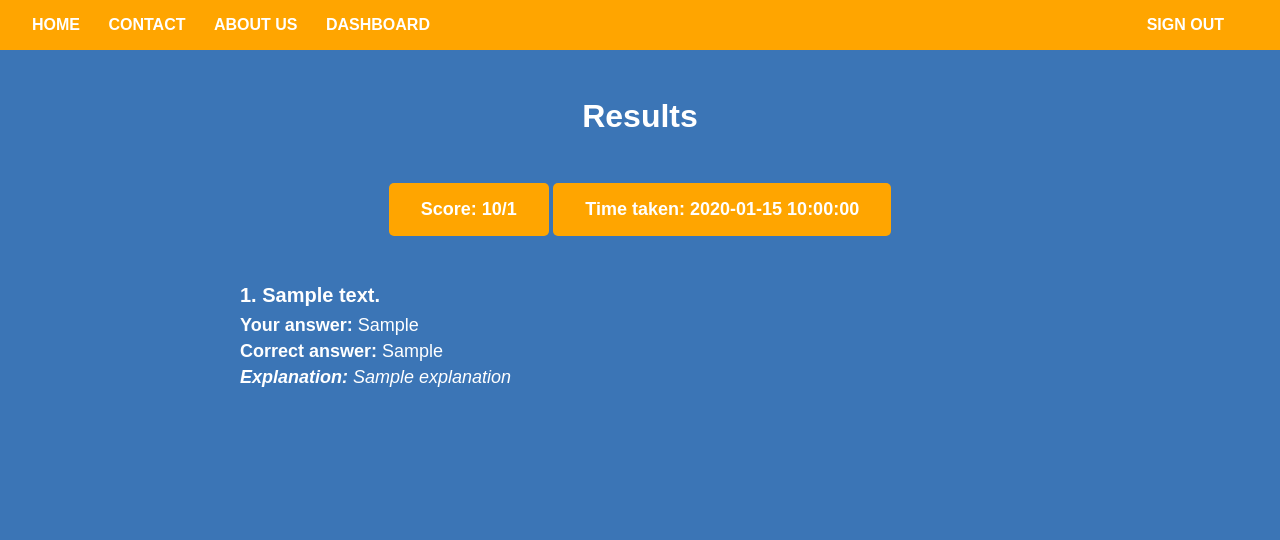
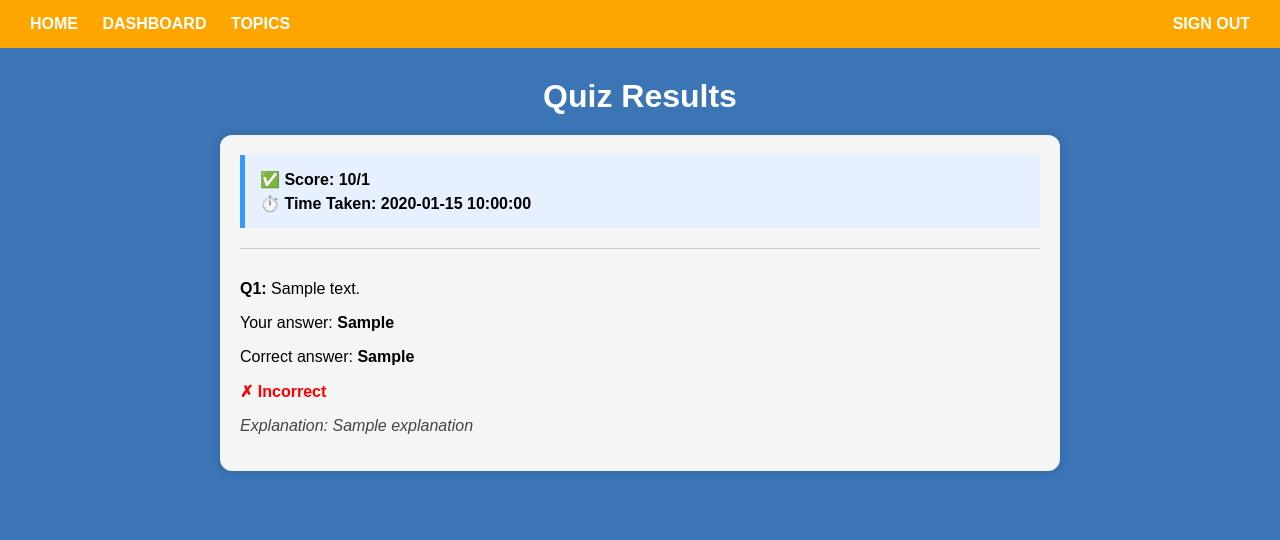
Before and after one commit to NikhilVankayala/mathquiz_app, a Flask app: template templates/result.html in a window 1280 px wide. Shown: the top 540 px of the page. Run offline with Flask 3, Linux system fonts and the light colour scheme; the template is opened without the code that fills it: most values are stand-ins (such as "Sample title", 1, 10 or a date in 2020).

Commit message:
Cleaning up the navigation bar

```diff
--- a/templates/home.html
+++ b/templates/home.html
@@ -9,7 +9,9 @@
   <nav class="navbar">
     <div class="nav-left">
       <a href="/">HOME</a>
+      <a href ="/dashboard">DASHBOARD</a>
     </div>
+
     <div class="nav-right">
       <a href="/login">SIGN IN</a>
     </div>
--- a/templates/result.html
+++ b/templates/result.html
@@ -4,120 +4,123 @@
   <meta charset="UTF-8" />
   <title>Quiz Results</title>
   <style>
-    /* Reset margins */
-    body, h1, h2, h3, p {
+    body {
+      background-color: #3b75b6;
+      font-family: Arial, sans-serif;
       margin: 0;
-      padding: 0;
+      color: white;
     }
 
-    body {
-      background-color: #3b75b6;
-      color: white;
-      font-family: Arial, sans-serif;
-      padding: 0;
-      margin: 0;
-    }
-
-    /* Navbar */
     .navbar {
       background-color: orange;
+      padding: 15px 20px;
       display: flex;
       justify-content: space-between;
       align-items: center;
-      padding: 1rem 2rem;
     }
 
-    .navbar-left a,
-    .navbar-right a {
+    .navbar a {
       color: white;
       text-decoration: none;
-      margin-right: 1.5rem;
       font-weight: bold;
-      font-size: 16px;
+      margin: 0 10px;
     }
 
-    .navbar-left a:last-child {
-      margin-right: 0;
+    h1 {
+      text-align: center;
+      margin: 30px 0 20px;
     }
 
-    .navbar-right a {
-      margin-left: 1.5rem;
+    .result-container {
+      display: flex;
+      flex-direction: column;
+      align-items: center;
+      padding-bottom: 40px;
     }
 
-    /* Page Content */
-    .container {
+    .result-box {
+      background-color: #f5f5f5;
+      color: black;
+      border-radius: 12px;
+      box-shadow: 0 0 10px rgba(0,0,0,0.15);
+      padding: 20px;
+      width: 90%;
       max-width: 800px;
-      margin: 3rem auto;
-      text-align: center;
+      margin-bottom: 30px;
     }
 
-    h2 {
-      font-size: 2rem;
-      margin-bottom: 2rem;
+    .summary {
+      background-color: #e6f0ff;
+      border-left: 5px solid #3399ff;
+      padding: 10px 15px;
+      margin-bottom: 20px;
     }
 
-    .box {
-      background-color: orange;
-      display: inline-block;
-      padding: 1rem 2rem;
-      border-radius: 5px;
+    .summary p {
+      margin: 5px 0;
       font-weight: bold;
-      font-size: 18px;
-      margin: 1rem 0;
-      color: white;
     }
 
-    .question-block {
-      text-align: left;
-      margin-top: 2rem;
-      font-size: 18px;
+    .question {
+      border-top: 1px solid #ccc;
+      padding-top: 15px;
+      margin-top: 15px;
     }
 
-    .question-block h3 {
-      font-size: 20px;
-      margin-bottom: 0.5rem;
+    .correct {
+      color: green;
+      font-weight: bold;
     }
 
-    .question-block p {
-      margin: 0.3rem 0;
+    .incorrect {
+      color: red;
+      font-weight: bold;
     }
 
     .explanation {
       font-style: italic;
-      margin-top: 0.5rem;
+      color: #444;
+      margin-top: 5px;
     }
   </style>
 </head>
 <body>
 
   <!-- Navigation Bar -->
-  <nav class="navbar">
-    <div class="navbar-left">
-      <a href="{{ url_for('home') }}">HOME</a>
-      <a href="#">CONTACT</a>
-      <a href="#">ABOUT US</a>
-      <a href="{{ url_for('dashboard') }}">DASHBOARD</a>
+  <div class="navbar">
+    <div>
+      <a href="/">HOME</a>
+      <a href="/dashboard">DASHBOARD</a>
+      <a href="{{ url_for('topics', grade=session['grade_level']) }}">TOPICS</a>
     </div>
-    <div class="navbar-right">
-      <a href="{{ url_for('login') }}">SIGN OUT</a>
+    <div>
+      <a href="/logout">SIGN OUT</a>
     </div>
-  </nav>
+  </div>
 
-  <!-- Main Content -->
-  <div class="container">
-    <h2>Results</h2>
+  <h1>Quiz Results</h1>
 
-    <div class="box">Score: {{ result.score }}/{{ result.total_questions }}</div>
-    <div class="box">Time taken: {{ formatted_time }}</div>
+  <div class="result-container">
+    <div class="result-box">
+      <div class="summary">
+        <p>✅ Score: {{ result.score }}/{{ result.total_questions }}</p>
+        <p>⏱️ Time Taken: {{ formatted_time }}</p>
+      </div>
 
-    {% for q in questions %}
-      <div class="question-block">
-        <h3>{{ loop.index }}. {{ q.question_text }}</h3>
-        <p><strong>Your answer:</strong> {{ q.user_option }}</p>
-        <p><strong>Correct answer:</strong> {{ q.correct_option }}</p>
-        <p class="explanation"><strong>Explanation:</strong> {{ q.explanation }}</p>
-      </div>
-    {% endfor %}
+      {% for q in questions %}
+        <div class="question">
+          <p><strong>Q{{ loop.index }}:</strong> {{ q.question_text }}</p>
+          <p>Your answer: <strong>{{ q.user_option }}</strong></p>
+          <p>Correct answer: <strong>{{ q.correct_option }}</strong></p>
+          {% if q.is_correct %}
+            <p class="correct">✓ Correct</p>
+          {% else %}
+            <p class="incorrect">✗ Incorrect</p>
+          {% endif %}
+          <p class="explanation">Explanation: {{ q.explanation }}</p>
+        </div>
+      {% endfor %}
+    </div>
   </div>
 
 </body>
--- a/templates/topics.html
+++ b/templates/topics.html
@@ -121,6 +121,7 @@
     <div class="nav-left">
       <a href="/">HOME</a>
       <a href="/dashboard">DASHBOARD</a>
+      <a href="{{ url_for('topics', grade=session['grade_level']) }}">TOPICS</a>
     </div>
     <div class="nav-right">
       <a href="/logout">SIGN OUT</a>
```
Also changed, not shown: templates/past_attempts.html (+61 -24 lines), templates/quiz_question.html (+15 -1 lines).
